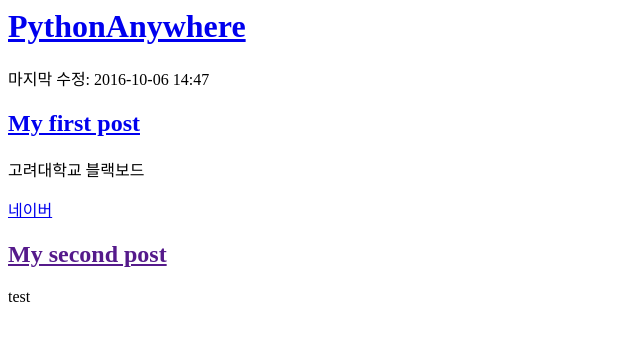
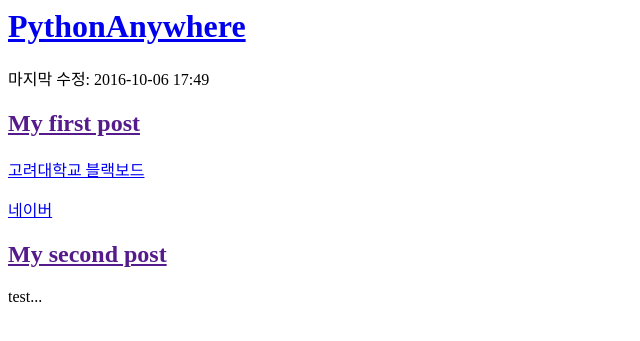
Before and after one commit to gadeuk/my-first-blog, a Django app: page / in a window 1280 px wide. Shown: the top 341 px of the page, without its empty margins (0-640 px from the left). Run offline with Django 3.2, Linux system fonts and the light colour scheme.

Commit message:
Change the HTML for my site

```diff
--- a/blog/templates/blog/post_list.html
+++ b/blog/templates/blog/post_list.html
@@ -10,15 +10,15 @@
 		</div>
 
 		<div>
-			<p>마지막 수정: 2016-10-06 14:47</p>
-			<h2><a href="https://kulms.korea.ac.kr">My first post</a></h2>
-			<p>고려대학교 블랙보드</p>
+			<p>마지막 수정: 2016-10-06 17:49</p>
+			<h2><a href="">My first post</a></h2>
+			<p><a href="https://kulms.korea.ac.kr">고려대학교 블랙보드</a></p>
 		</div>
 
 		<div>
 		<p><a href="https://www.naver.com">네이버 </a></p>
 		<h2><a href="">My second post</a></h2>
-		<p>test</p>
+		<p>test...</p>
 		</div>
 	</body>
 </html>
```
